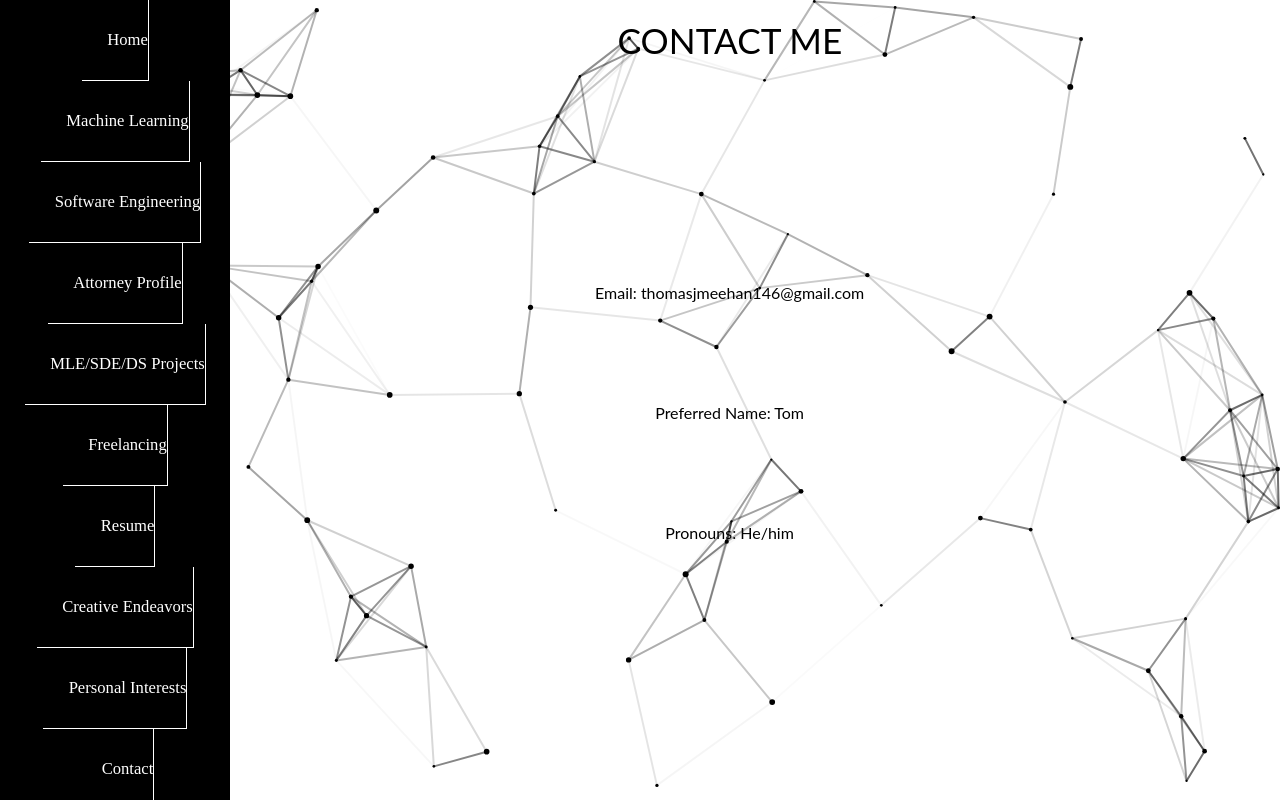
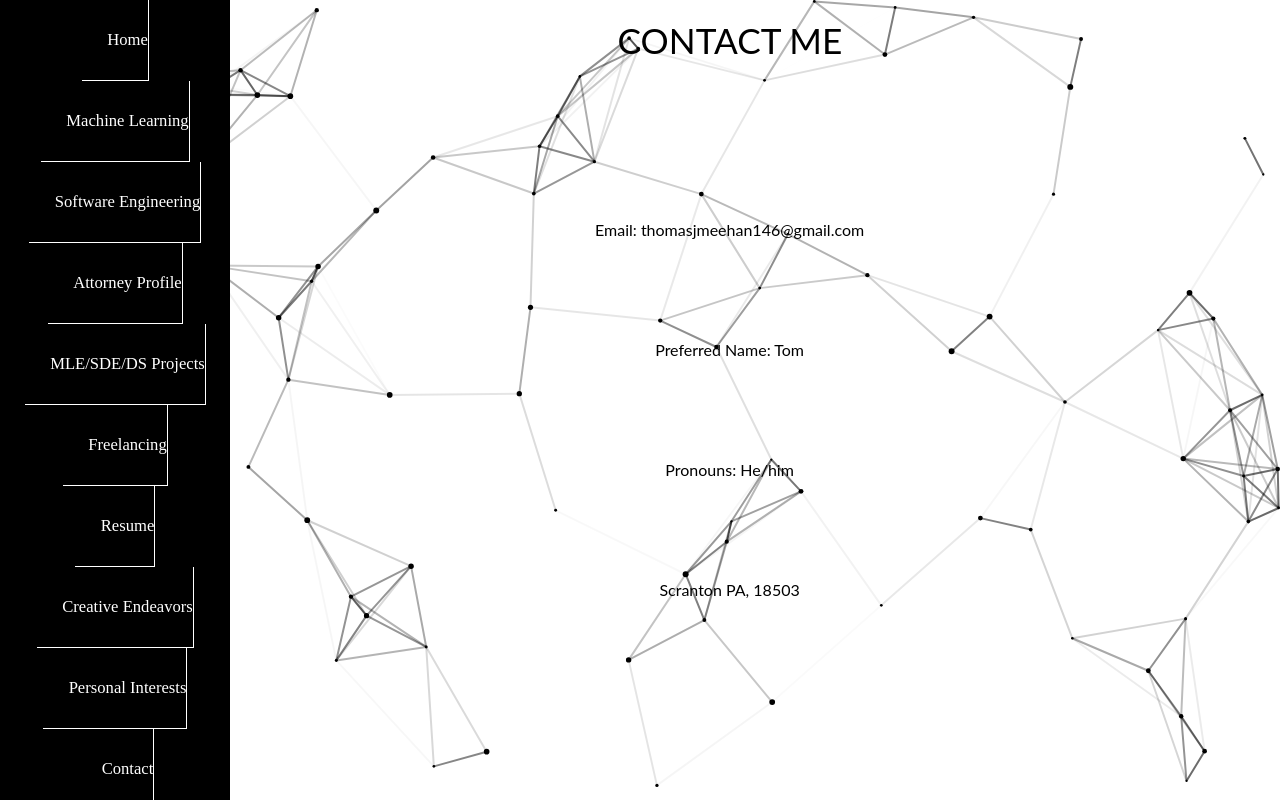
Before and after one commit to tjm146/personal-website, a Next.js app: page /contact in a window 1280 px wide. Built offline with nearby package versions, Linux system fonts and the light colour scheme.

Commit message:
Added SEO and location

```diff
--- a/app/contact/page.tsx
+++ b/app/contact/page.tsx
@@ -23,6 +23,9 @@ const SoftwareEngineering = () => {
                 <div className = {styles.contactItem}>
                     Pronouns: He/him
                 </div>
+                <div className = {styles.contactItem}>
+                    Scranton PA, 18503
+                </div>
             </div>
         </div>
     );
--- a/app/layout.tsx
+++ b/app/layout.tsx
@@ -25,7 +25,12 @@ const particlesLoaded = useCallback(async (container: Container | undefined) =>
 
   return (
     <html className={`${styles.header}`}>
-      <head className={`${styles.header}`}/>
+      <head className={`${styles.header}`}>
+        <title> Cognify AI: Machine Learning, Artificial Intelligence, & Software Engineering Services</title>
+        <meta name="description" content="I provide machine learning engineering, artifical intelligence,
+        software engineering, and software development services in Python, Pytorch, and C#. I can create
+        LLMs, transformers, neural networks, and more." />
+      </head>
       <body className={`${styles.header}`}>
         <div className={`${styles.sidebar}`}>
           <Link href="../home">Home</Link>
--- a/app/utils.module.css
+++ b/app/utils.module.css
@@ -404,7 +404,7 @@ padding-top: 6vh;
                         text-transform: uppercase;
                         margin-left: 32.25vw;
                         padding-top: 3vh;
-                        padding-bottom: 21.6vh;
+                        padding-bottom: 13.75vh;
                         }
 
     .slowHeader {
```
